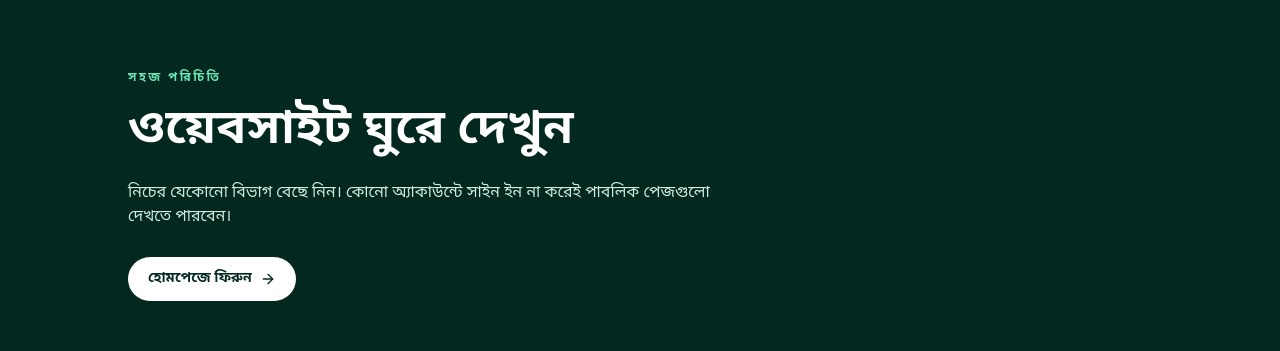
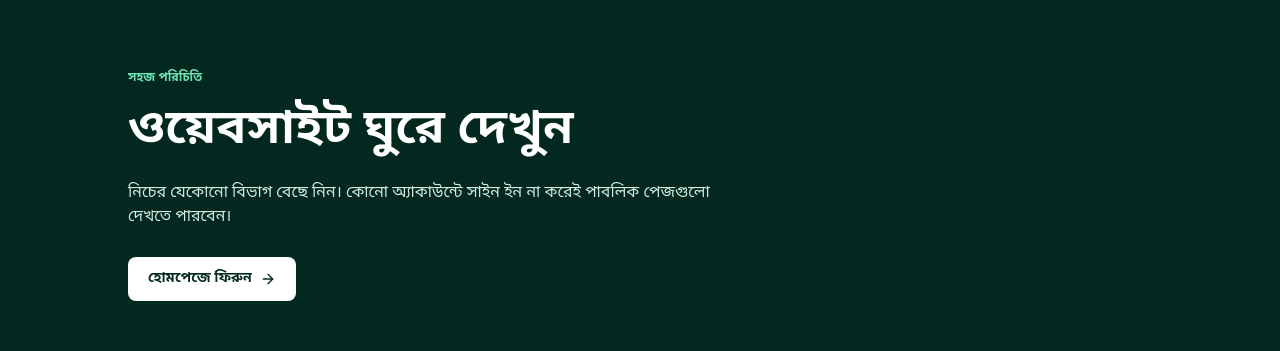
Before and after one commit to AdnaNation/ibn-sina-web, a Next.js app: page /demo in a window 1280 px wide. Shown: the part 148-499 px from the top of the page. Built offline with nearby package versions, Linux system fonts and the light colour scheme; no server answers.

Commit message:
Remove leftover template effects on secondary public pages

```diff
--- a/app/globals.css
+++ b/app/globals.css
@@ -155,6 +155,21 @@ button:active:not(:disabled) { transform: scale(.98); }
 .premium-admin main .border-pine-100,
 .premium-admin main .border-pine-50 { border-color: rgba(32,36,33,.10); }
 
+
+/* Final sweep: remove template tells on secondary public routes too */
+.premium-public [class*="bg-gradient-"] { background-image: none !important; }
+.premium-public [class*="blur-3xl"] { display: none !important; }
+.premium-public [class*="animate-pulse"],
+.premium-public [class*="animate-ping"] { animation: none !important; }
+.premium-public [class*="uppercase"] { text-transform: none !important; }
+.premium-public [class*="tracking-["] { letter-spacing: normal !important; }
+.premium-public a.rounded-full,
+.premium-public button.rounded-full { border-radius: 8px !important; }
+.premium-public a:hover,
+.premium-public button:hover { transform: none; }
+.premium-public .shadow-2xl,
+.premium-public .shadow-xl { box-shadow: 0 8px 24px rgba(30,41,37,.07) !important; }
+
 @media (max-width: 768px) {
   .premium-admin main { min-width: 0; }
   .premium-admin main table { display: block; overflow-x: auto; white-space: nowrap; }
```
